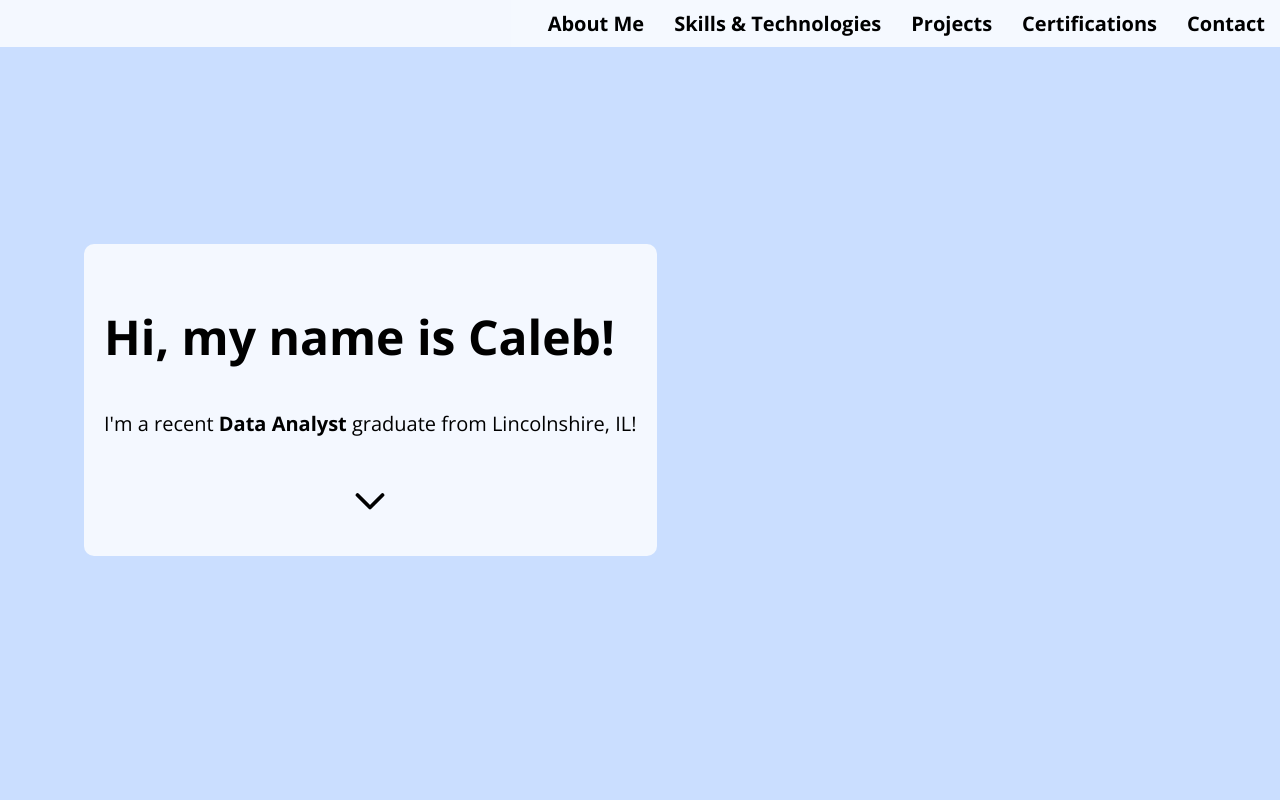
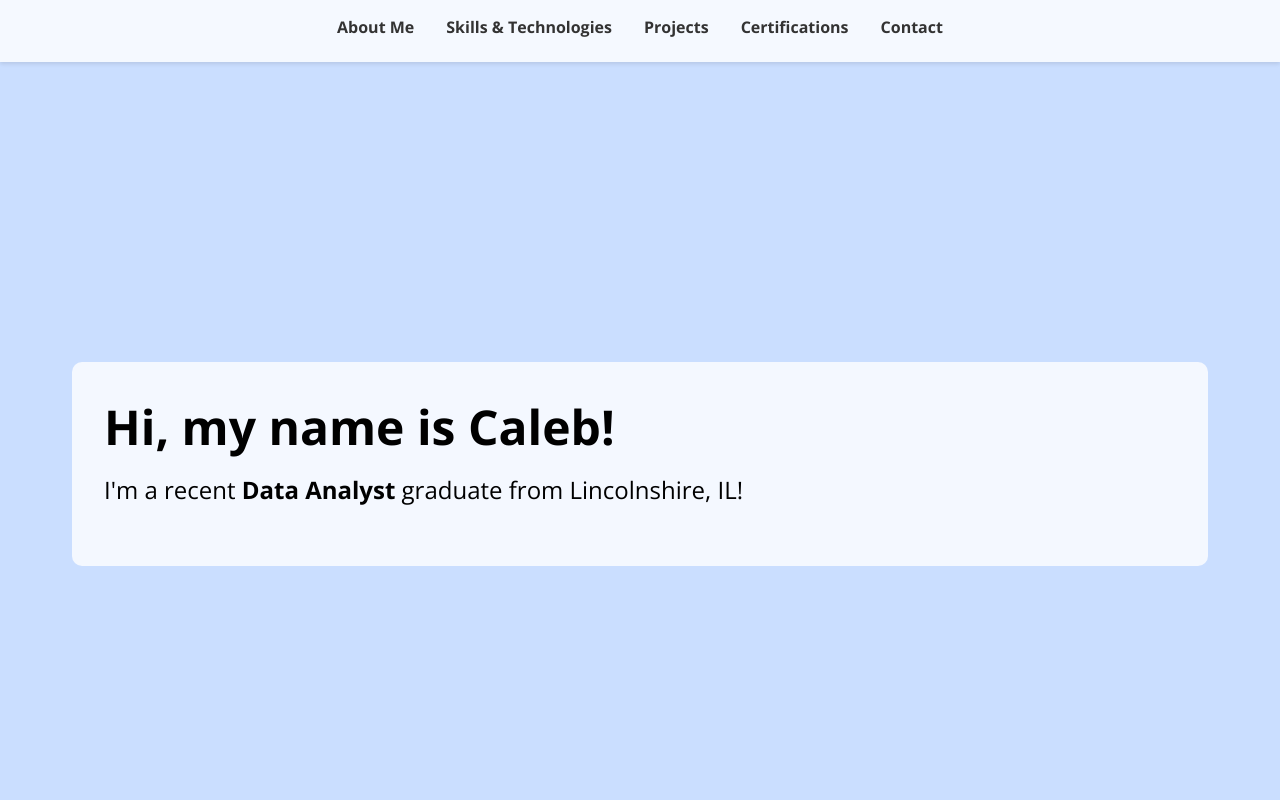
Before and after one commit to c-roper/c-roper.github.io, a website: page index.html in a window 1280 px wide. Shown: the top 800 px of the page. Drawn offline with nearby package versions, Linux system fonts and the light colour scheme.

Commit message:
Refactor CSS to improve readability and remove unnecessary styles. Change structure.

```diff
--- a/index.html
+++ b/index.html
@@ -21,17 +21,12 @@
         </nav>
     </header>
     <main>
-        <!-- LANDING SECTION -->
-        <section id="landing-section" class="section" style="background-color: #cadeff;">
+        <!-- TOP SECTION -->
+        <section id="top-section" class="section" style="background-color: #cadeff;">
             <div class="container">
                 <div class="intro">
                     <h1 id="name" style="color: black;">Hi, my name is Caleb!</h1>
                     <p id="description">I'm a recent <strong>Data Analyst</strong> graduate from Lincolnshire, IL!</p>
-                    <div class="arrow-container">
-                        <a href="#about-me" class="scroll-down-link">
-                            <img src="images/skills_and_technologies/other/icons/down_arrow.svg" alt="Scroll Down" class="down-arrow">
-                        </a>
-                    </div>
                 </div>
             </div>
         </section>
--- a/styles/main.css
+++ b/styles/main.css
@@ -1,141 +1,179 @@
-:root {
-    --primary-color: #800080; /* Purple */
-    --text-color: #000; /* Black */
-    --background-color: #1264ac; /* Light blue/grey */
-    --light-background: rgba(255, 255, 255, 0.8); /* Semi-transparent white */
-    --section-padding: 20px;
-}
+/* Main CSS File */
 
-/* General body and html settings */
+/* General Styles */
 body, html {
     margin: 0;
     padding: 0;
-    width: 100%;
-    height: 100%;
+    font-family: 'Open Sans', sans-serif;
+    scroll-behavior: smooth;
     overflow-x: hidden;
-    overflow-y: scroll; /* Enable vertical scrolling */
-    background-color: var(--background-color);
-    color: var(--text-color);
-    font-family: 'Open Sans', sans-serif;
-    font-size: 20px;
-    scroll-behavior: smooth;
-    -ms-overflow-style: none;  /* IE and Edge */
-    scrollbar-width: none;  /* Firefox */
 }
 
-/* Hide scrollbar for Chrome, Safari and Opera */
-body::-webkit-scrollbar {
-    display: none;
+header {
+    position: fixed;
+    top: 0;
+    width: 100%;
+    background: rgba(255, 255, 255, 0.8);
+    box-shadow: 0 2px 4px rgba(0, 0, 0, 0.1);
+    z-index: 1000;
 }
 
-/* Navigation bar styling */
-nav {
-    width: 100%;
-    background-color: var(--light-background);
-    padding: 10px 0;
-    position: fixed;
-    top: 0;
-    left: 0;
-    z-index: 1000;
+nav ul {
+    list-style: none;
     display: flex;
-    justify-content: flex-end;
+    justify-content: center;
+    margin: 0;
+    padding: 1em 0;
 }
 
-/* Navigation list styling */
-nav ul {
-    display: flex;
-    list-style: none;
-    padding: 0;
-    margin: 0;
+nav li {
+    margin: 0 1em;
 }
 
-/* Navigation list items */
-nav ul li {
-    margin: 0 15px;
+nav a {
+    text-decoration: none;
+    color: #333;
+    font-weight: 700;
 }
 
-/* Navigation links */
-nav ul li a {
-    text-decoration: none;
-    color: var(--text-color);
-    font-weight: bold;
+nav a:hover {
+    color: #007BFF;
 }
 
-/* Navigation links hover effect */
-nav ul li a:hover {
-    color: #8338ec; /* Blue highlight on hover */
-}
-
-/* General section styling */
-.section {
-    padding: var(--section-padding);
-    background-color: #fff;
-    position: relative;
-    z-index: 1;
-    font-size: 20px;
-}
-
-/* Landing section styling */
-#landing-section {
-    height: 100vh; /* Full viewport height */
-    display: flex;
-    align-items: center;
-    justify-content: flex-start; /* Align content to the left */
-    padding: 0;
-}
-
-/* Container within sections */
-.container {
-    text-align: left;
-    padding: 20px;
-    position: relative;
-    z-index: 1;
-    max-width: 800px;
-    margin-left: 5%;
-    font-size: 20px;
-}
-
-/* Introduction box styling */
-.intro {
-    background-color: var(--light-background);
-    padding: 20px;
-    border-radius: 10px;
-}
-
-/* Main title styling */
-.container h1 {
-    font-size: 48px;
-}
-
-/* Paragraph styling within container */
-.container p {
-    margin: 20px auto;
-    max-width: 600px;
-    line-height: 1.6;
-}
-
-/* Arrow container styling */
-.arrow-container {
-    text-align: center;
-    margin-top: 30px;
-}
-
-/* Down arrow image styling */
-.down-arrow {
-    width: 60px;
-    height: 60px;
-    cursor: pointer;
-    transition: filter 0.3s ease-in-out;
-}
-
-/* Down arrow hover effect */
-.down-arrow:hover {
-    filter: brightness(0) saturate(100%) invert(15%) sepia(90%) saturate(4000%) hue-rotate(180deg) brightness(90%) contrast(90%);
-}
-
-/* Hide navigation on mobile devices */
+/* Hide navigation bar on mobile */
 @media (max-width: 768px) {
     nav {
         display: none;
     }
 }
+
+/* Section Styles */
+.section {
+    padding: 4em 2em;
+}
+
+#top-section {
+    height: 100vh;
+    display: flex;
+    align-items: center;
+    justify-content: flex-start;
+    background-color: #cadeff;
+    position: relative;
+}
+
+#top-section .container {
+    width: 100%;
+    max-width: 1200px;
+    margin: auto;
+    padding: 0 2em;
+    box-sizing: border-box;
+}
+
+#top-section .intro {
+    background: rgba(255, 255, 255, 0.8);
+    padding: 2em;
+    border-radius: 10px;
+}
+
+#name {
+    margin: 0;
+    font-size: 3em;
+    color: #000;
+}
+
+#description {
+    margin-top: 0.5em;
+    font-size: 1.5em;
+}
+
+#about-me {
+    background-color: #ffe4e1;
+}
+
+#skills-technologies {
+    background-color: #d3ffce;
+}
+
+#projects {
+    background-color: #e6e6fa;
+}
+
+#certifications {
+    background-color: #e6faf7;
+}
+
+#contact {
+    background-color: #f0f0f0;
+}
+
+h2 {
+    font-size: 2.5em;
+    margin-bottom: 0.5em;
+}
+
+p {
+    font-size: 1.2em;
+    line-height: 1.6;
+}
+
+ul {
+    list-style: none;
+    padding: 0;
+}
+
+ul li {
+    margin-bottom: 0.5em;
+}
+
+.projects-container {
+    display: flex;
+    justify-content: space-between;
+}
+
+.projects-container div {
+    flex-basis: 30%;
+    background: #fff;
+    padding: 1em;
+    border-radius: 10px;
+    box-shadow: 0 2px 4px rgba(0, 0, 0, 0.1);
+    text-align: center;
+}
+
+.projects-container img {
+    max-width: 100%;
+    height: auto;
+    border-radius: 10px;
+}
+
+#tech-logos {
+    display: flex;
+    flex-wrap: wrap;
+    justify-content: center;
+    margin-top: 2em;
+}
+
+#tech-logos img {
+    margin: 1em;
+    width: 50px;
+    height: 50px;
+}
+
+footer {
+    background: #333;
+    color: #fff;
+    text-align: center;
+    padding: 1em 0;
+}
+
+footer p {
+    margin: 0;
+}
+
+/* Hide scrollbar */
+body {
+    scrollbar-width: none;
+}
+
+body::-webkit-scrollbar {
+    display: none;
+}
```
